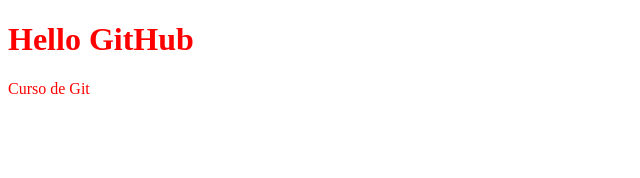
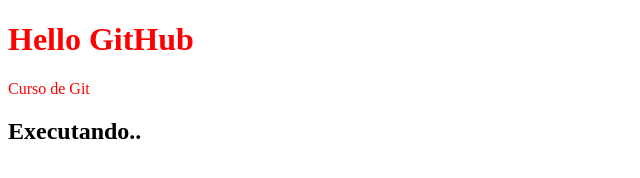
Before and after one commit to themateusdev/github-course, a plain HTML site: page index.html in a window 1280 px wide. Shown: the whole page, without its empty margins (0-640 px from the left). Drawn offline with Linux system fonts and the light colour scheme.

Commit message:
Atualizando o index.html

```diff
--- a/index.html
+++ b/index.html
@@ -9,5 +9,9 @@
 <body>
     <h1>Hello GitHub</h1>
     <p>Curso de Git</p>
+
+    <div class="h2">
+        <h2>Executando..</h2>
+    </div>
 </body>
 </html>
```
